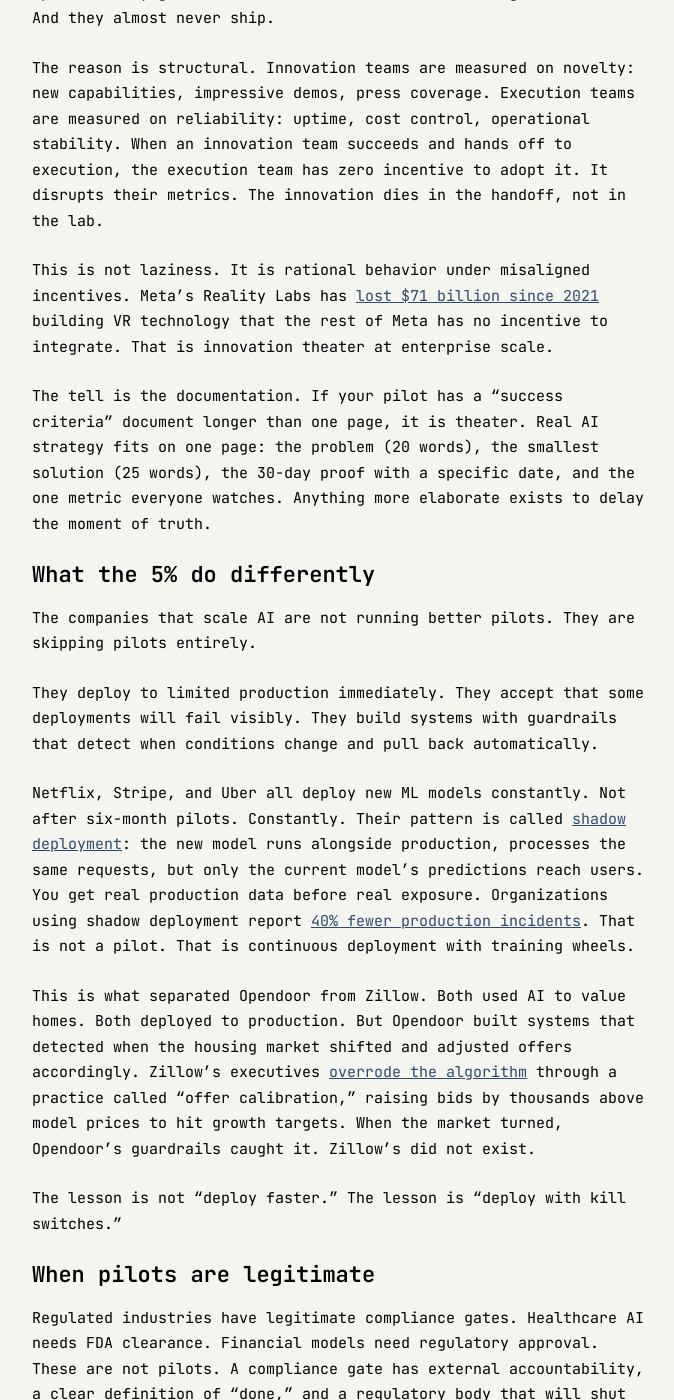
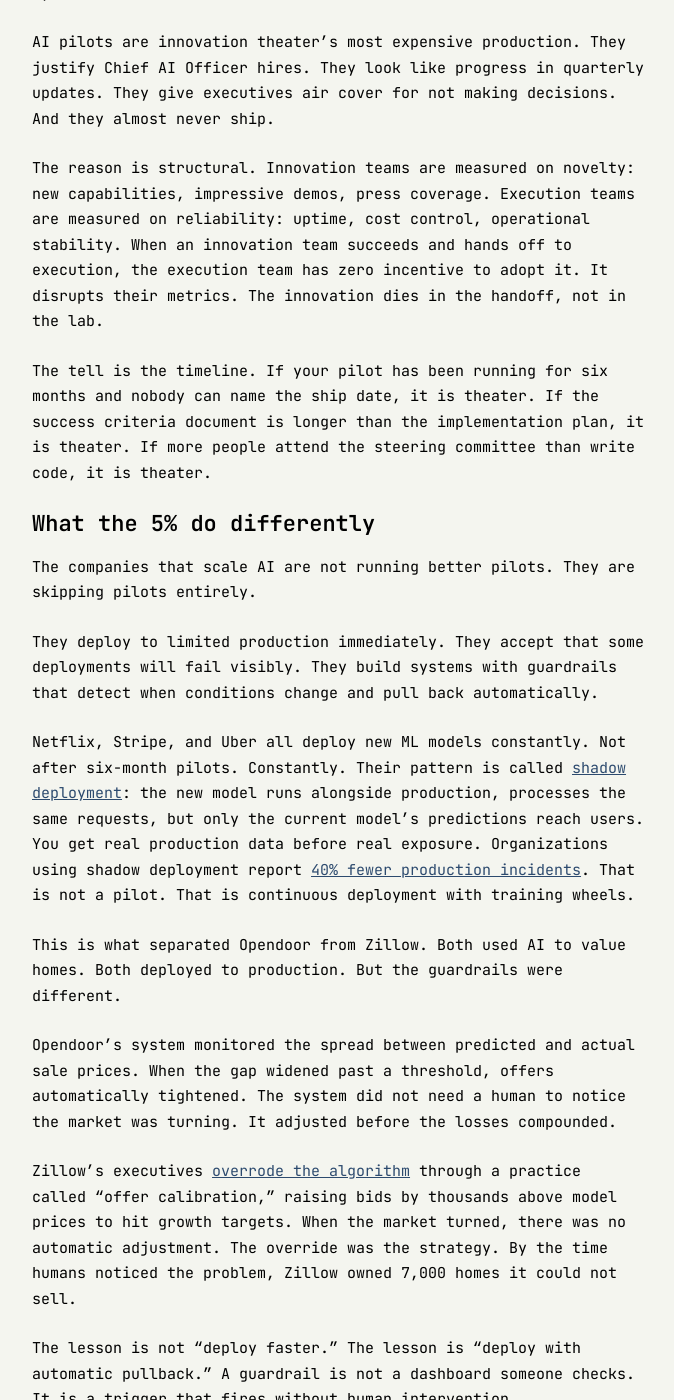
Before and after one commit to ashita-ai/ashita-ai.github.io, a Jekyll site: the page built from _posts/2026-01-22-the-ai-pilot-graveyard.md, in a window 1280 px wide and 1400 px high, scrolled down 1760 px. Shown: the whole window, without its empty margins (302-976 px from the left). Built offline with Jekyll 4.4.1, drawn with Linux system fonts in a browser that asks for light colours; some of the changed text lies outside the part shown.

Commit message:
Tighten AI Pilot Graveyard based on feedback
- Cut Meta Reality Labs (VR/AR PMF ≠ AI pilot dysfunction)
- Add guardrail mechanism detail (Opendoor: predict-vs-actual spread threshold)
- Scrutinize 95% MIT stat (methodology caveat)
- Cut Build vs Buy section (broke flow)
- Sharper innovation theater tells (timeline, doc length, steering committee size)
- Fix ending: two sections of graveyard, neither is where 5% live

```diff
--- a/_posts/2026-01-22-the-ai-pilot-graveyard.md
+++ b/_posts/2026-01-22-the-ai-pilot-graveyard.md
@@ -16,7 +16,9 @@
 
 ## The 95% stat
 
-[MIT research](https://fortune.com/2025/08/18/mit-report-95-percent-generative-ai-pilots-at-companies-failing-cfo/) found that 95% of enterprise AI pilots fail to deliver measurable ROI. The instinct is to read this as a failure rate. It is not. It is a design outcome.
+[MIT research](https://fortune.com/2025/08/18/mit-report-95-percent-generative-ai-pilots-at-companies-failing-cfo/) found that 95% of enterprise AI pilots fail to deliver measurable ROI. The number deserves scrutiny. "Measurable ROI" over what timeframe? Measured how? The methodology matters.
+
+But even if the number is directionally right rather than precisely right, the interesting question is why. The instinct is to read 95% as a failure rate. It is not. It is a design outcome.
 
 Pilots are optimized to not reach production.
 
@@ -32,9 +34,7 @@
 
 The reason is structural. Innovation teams are measured on novelty: new capabilities, impressive demos, press coverage. Execution teams are measured on reliability: uptime, cost control, operational stability. When an innovation team succeeds and hands off to execution, the execution team has zero incentive to adopt it. It disrupts their metrics. The innovation dies in the handoff, not in the lab.
 
-This is not laziness. It is rational behavior under misaligned incentives. Meta's Reality Labs has [lost $71 billion since 2021](https://venturebeat.com/ai/metas-reality-labs-is-losing-billions-still-worth-watching/) building VR technology that the rest of Meta has no incentive to integrate. That is innovation theater at enterprise scale.
-
-The tell is the documentation. If your pilot has a "success criteria" document longer than one page, it is theater. Real AI strategy fits on one page: the problem (20 words), the smallest solution (25 words), the 30-day proof with a specific date, and the one metric everyone watches. Anything more elaborate exists to delay the moment of truth.
+The tell is the timeline. If your pilot has been running for six months and nobody can name the ship date, it is theater. If the success criteria document is longer than the implementation plan, it is theater. If more people attend the steering committee than write code, it is theater.
 
 ## What the 5% do differently
 
@@ -44,9 +44,13 @@
 
 Netflix, Stripe, and Uber all deploy new ML models constantly. Not after six-month pilots. Constantly. Their pattern is called [shadow deployment](https://www.qwak.com/post/shadow-deployment-vs-canary-release-of-machine-learning-models): the new model runs alongside production, processes the same requests, but only the current model's predictions reach users. You get real production data before real exposure. Organizations using shadow deployment report [40% fewer production incidents](https://aws.amazon.com/blogs/machine-learning/deploy-shadow-ml-models-in-amazon-sagemaker/). That is not a pilot. That is continuous deployment with training wheels.
 
-This is what separated Opendoor from Zillow. Both used AI to value homes. Both deployed to production. But Opendoor built systems that detected when the housing market shifted and adjusted offers accordingly. Zillow's executives [overrode the algorithm](https://jise.org/Volume35/n1/JISE2024v35n1pp67-72.pdf) through a practice called "offer calibration," raising bids by thousands above model prices to hit growth targets. When the market turned, Opendoor's guardrails caught it. Zillow's did not exist.
+This is what separated Opendoor from Zillow. Both used AI to value homes. Both deployed to production. But the guardrails were different.
 
-The lesson is not "deploy faster." The lesson is "deploy with kill switches."
+Opendoor's system monitored the spread between predicted and actual sale prices. When the gap widened past a threshold, offers automatically tightened. The system did not need a human to notice the market was turning. It adjusted before the losses compounded.
+
+Zillow's executives [overrode the algorithm](https://jise.org/Volume35/n1/JISE2024v35n1pp67-72.pdf) through a practice called "offer calibration," raising bids by thousands above model prices to hit growth targets. When the market turned, there was no automatic adjustment. The override was the strategy. By the time humans noticed the problem, Zillow owned 7,000 homes it could not sell.
+
+The lesson is not "deploy faster." The lesson is "deploy with automatic pullback." A guardrail is not a dashboard someone checks. It is a trigger that fires without human intervention.
 
 ## When pilots are legitimate
 
@@ -55,20 +59,6 @@
 The difference matters. MD Anderson's [IBM Watson oncology project](https://spectrum.ieee.org/how-ibm-watson-overpromised-and-underdelivered-on-ai-health-care) spent four years and over $62 million before being quietly shelved. That was not regulatory compliance. That was a pilot with no kill switch and no external accountability, dressed up as medical research.
 
 The tell is simple: if your pilot has external deadlines enforced by someone who can shut you down, it is compliance. If your pilot has been "waiting for legal review" for six months, the bottleneck is not legal.
-
-## Build versus buy
-
-One of the cleaner findings from the MIT research: purchased AI tools [succeed 67% of the time](https://fortune.com/2025/08/18/mit-report-95-percent-generative-ai-pilots-at-companies-failing-cfo/), while internal builds succeed only one-third as often.
-
-Why does buying work better? Three reasons.
-
-First, vendors absorb the integration burden. Research shows [60% of AI development time](https://beam.ai/agentic-insights/the-great-ai-flip-why-76-of-enterprises-stopped-building-ai-in-house) goes to connecting systems, managing APIs, and ensuring data flow. Vendor platforms handle this. Internal teams rebuild it from scratch.
-
-Second, vendor contracts create external accountability. When a vendor is paid $500K per year, deployment delays have financial consequences. SLAs are enforceable. Internal builds have no such ratchet. The deadline slips and nothing happens.
-
-Third, internal builds hide their maintenance costs. Successful internal deployments require [15-30% of original build cost annually](https://dust.tt/blog/build-vs-buy-ai-agents) in ongoing maintenance. Doctolib launched an internal AI assistant that hit 800 users within days. The infrastructure demands (access management, security, audit logs, compliance) would have required tripling the team. They switched to a vendor.
-
-Internal builds stall because they can. Vendors ship because they have to.
 
 ## The real problem
 
@@ -86,9 +76,7 @@
 
 Deploy to limited production with real users. Not friendly internal users. Real customers who will use your AI in ways you did not anticipate and complain when it breaks.
 
-Build automated guardrails before you build the model. [The decisions you make about monitoring and rollback](/blog/the-data-platform-decisions-that-haunt-you/) matter more than the decisions you make about model architecture. This is what separates [healthy metrics from broken agents](/blog/healthy-metrics-broken-agent/).
-
-Buy when you can. The 2x success rate gap is not a suggestion. [Taking on that technical debt](/blog/technical-debt-as-strategy/) is only worth it if you have a genuine competitive advantage to protect.
+Build automated guardrails before you build the model. Not dashboards. Triggers. The Opendoor pattern: when predicted-vs-actual spread exceeds threshold, tighten offers automatically. No human in the loop. [The decisions you make about monitoring and rollback](/blog/the-data-platform-decisions-that-haunt-you/) matter more than the decisions you make about model architecture. This is what separates [healthy metrics from broken agents](/blog/healthy-metrics-broken-agent/).
 
 ## What I am still figuring out
 
@@ -96,4 +84,12 @@
 
 ---
 
-Zillow lost $881 million. MD Anderson spent $62 million. McDonald's spent years on a pilot that worked but did not matter. The graveyard is not full of failed technology. It is full of successful pilots that validated the wrong things.
+The graveyard has two sections.
+
+One is full of pilots that never shipped. Six-month validations that became twelve-month validations. Steering committees. Success criteria documents. Innovation theater dressed up as due diligence.
+
+The other is full of production systems that shipped without guardrails. Zillow lost $881 million because executives overrode the algorithm and nothing automatically pulled them back. McDonald's spent three years scaling to 100 locations before discovering customers would not tolerate 85% accuracy.
+
+The 5% that scale are in neither section. They skipped the pilot and deployed with automatic pullback. Wendy's started with one location. Opendoor built triggers that fired without human intervention. Netflix, Stripe, and Uber run shadow deployments that test in production without exposure.
+
+Same technology. Different relationship with failure.
```
